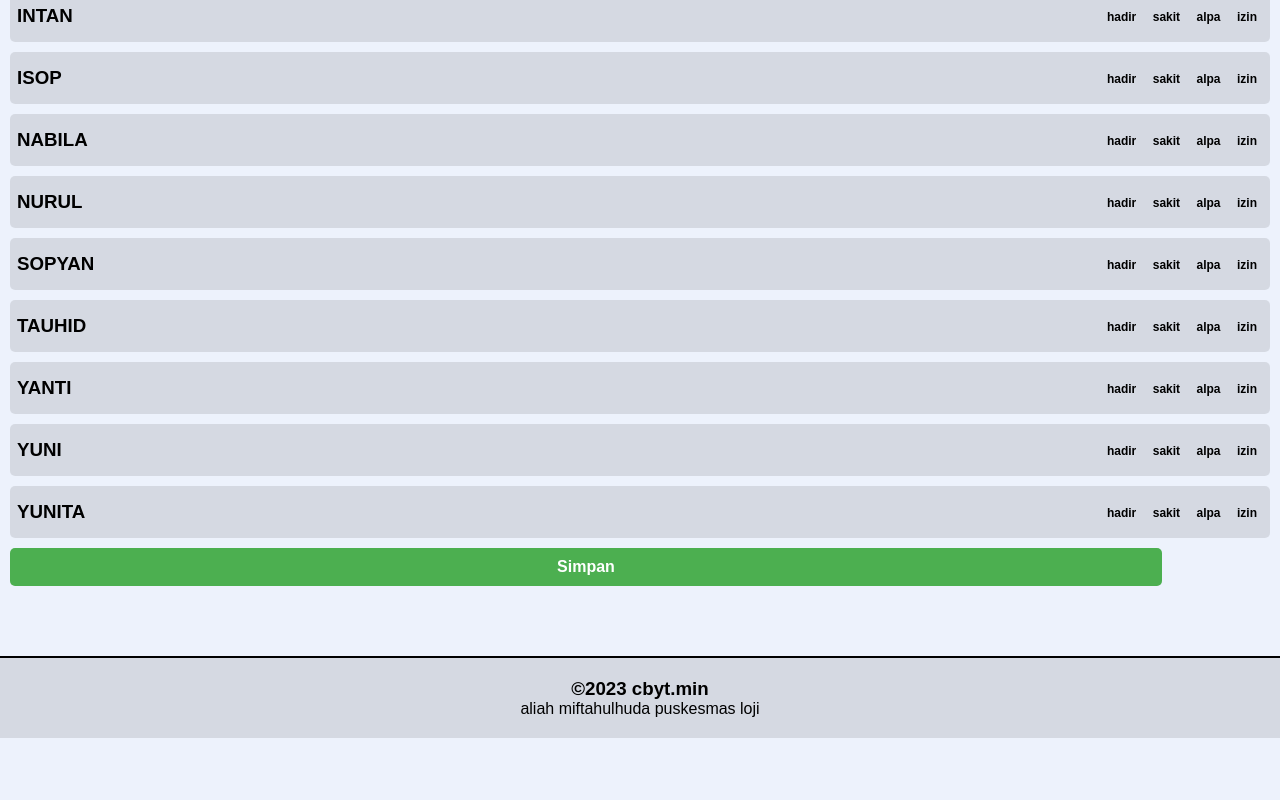
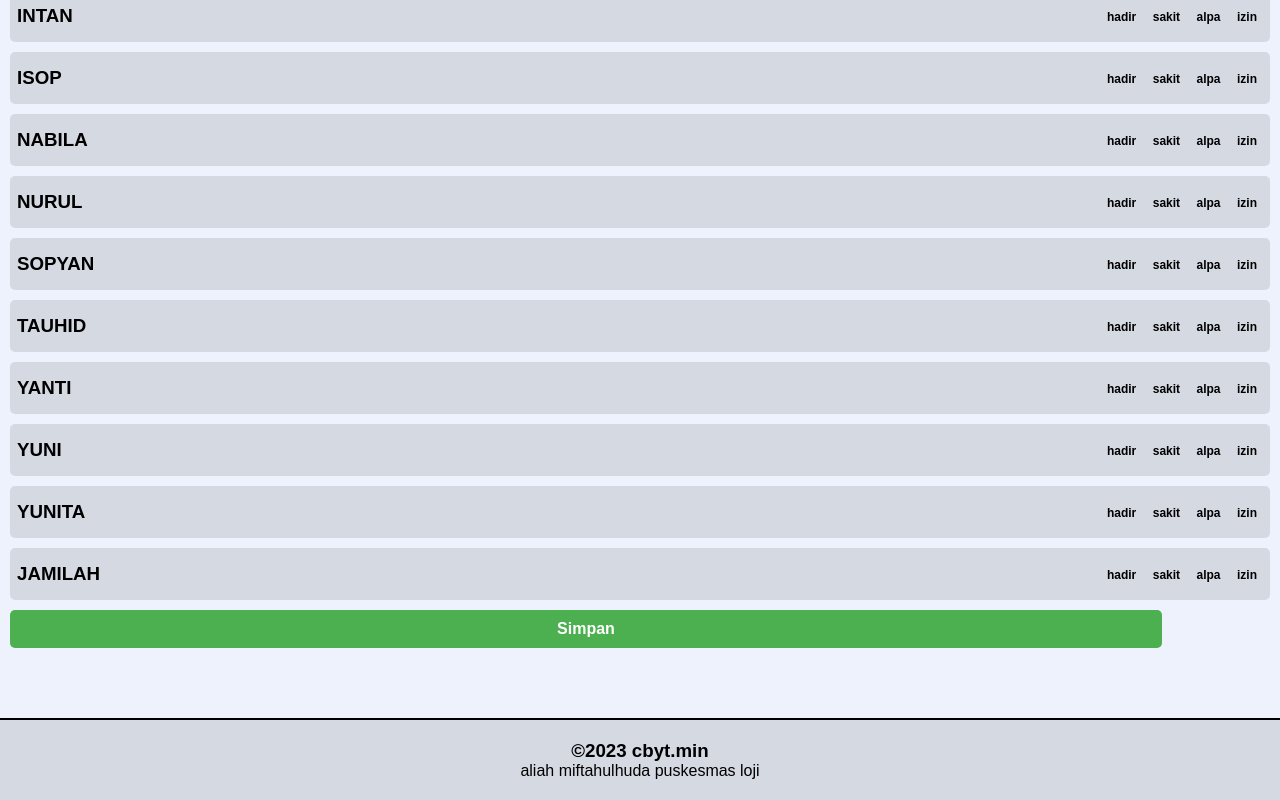
Before and after one commit to Minz006/Minz006.github.io, a plain HTML site: page index.html in a window 1280 px wide. Shown: the part 1067-1867 px from the top of the page. Before the commit the page ends 1805 px from the top, so only its background shows below. Drawn offline with Linux system fonts and the light colour scheme; a web font is replaced by a local one.

Commit message:
Update index.html

```diff
--- a/index.html
+++ b/index.html
@@ -256,7 +256,16 @@ style="background: url('/Img/Sampul.jpg') no-repeat center center; background-si
         <input type="radio"name="YUNITA"value="i"label="izin">
       </div>
     </div>
+    <div class="siswa">
+      <h3>JAMILAH</h3>
+      <div>
 
+        <input type="radio"name="JAMILAH"value="•"label="hadir">
+        <input type="radio"name="JAMILAH"value="S"label="sakit">
+        <input type="radio"name="JAMILAH"value="A"label="alpa">
+        <input type="radio"name="JAMILAH"value="i"label="izin">
+      </div>
+    </div>
     <input type="date" id="TGL" name="TGL" style="display: none;">
   <button type="button" onclick="kirimForm()">Simpan</button>
   </form>
```
